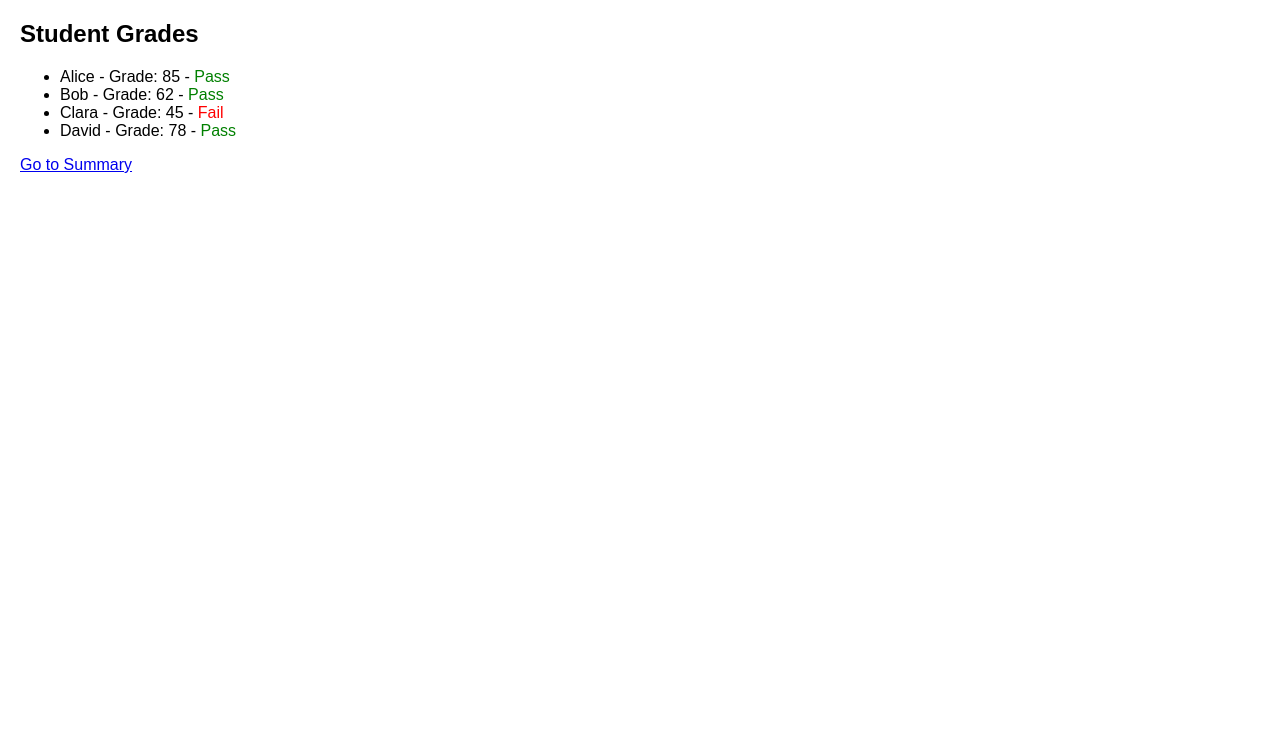
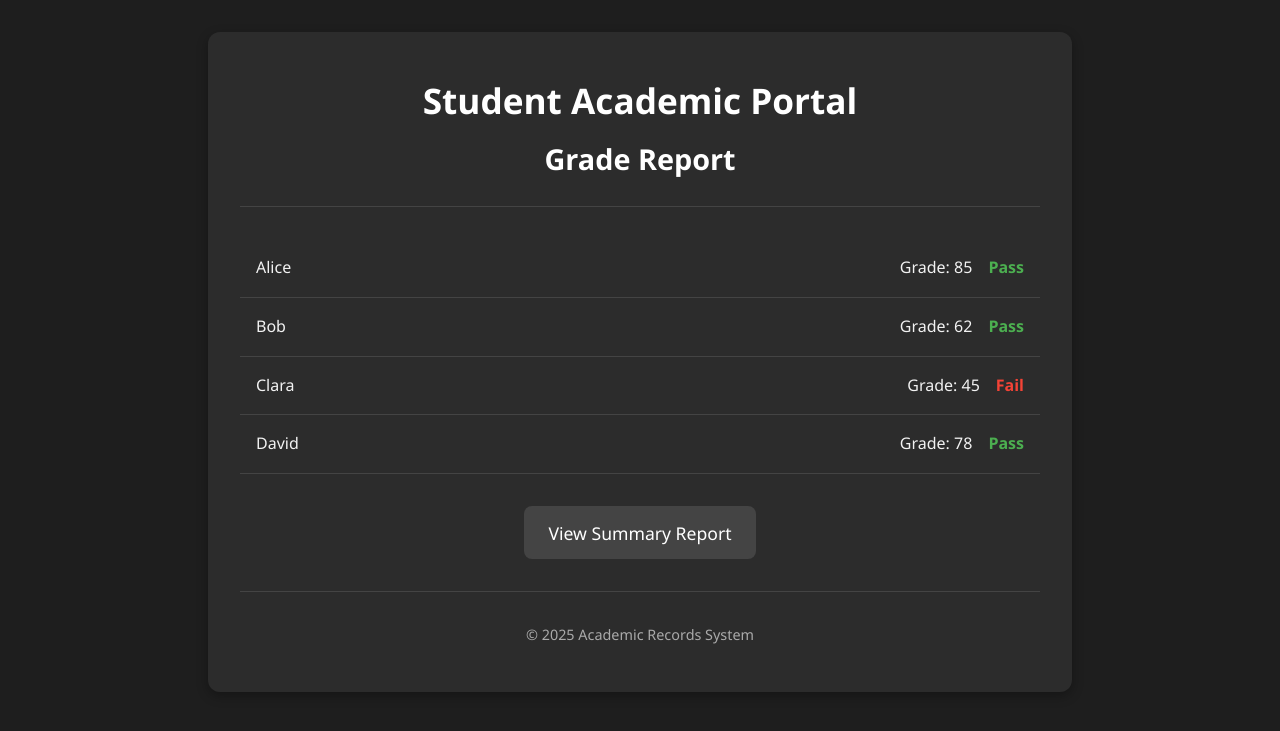
Before and after one commit to zyx-0314/AD-Task-23, a PHP site: page / in a window 1280 px wide. Shown: the top 731 px of the page. Run offline with PHP 8.4, Linux system fonts and the light colour scheme.

Commit message:
refactor(index.php) i added design for page 1

```diff
--- a/index.php
+++ b/index.php
@@ -1,38 +1,160 @@
-<!-- index.php -->
 <!DOCTYPE html>
-<html>
+<html lang="en">
 <head>
-    <title>Student Grades</title>
+    <meta charset="UTF-8">
+    <meta name="viewport" content="width=device-width, initial-scale=1.0">
+    <title>Student Grades Report</title>
     <style>
-        body { font-family: Arial; margin: 20px; }
-        .pass { color: green; }
-        .fail { color: red; }
+        :root {
+            --primary-bg: #1e1e1e;
+            --secondary-bg: #2c2c2c;
+            --text-primary: #f2f2f2;
+            --text-secondary: #ffffff;
+            --pass-color: #4CAF50;
+            --fail-color: #F44336;
+            --border-color: #444;
+            --button-bg: #444;
+            --button-hover: #666;
+            --shadow: 0 4px 12px rgba(0, 0, 0, 0.3);
+        }
+
+        body {
+            font-family: 'Segoe UI', Tahoma, Geneva, Verdana, sans-serif;
+            background-color: var(--primary-bg);
+            color: var(--text-primary);
+            margin: 0;
+            padding: 0;
+            line-height: 1.6;
+        }
+
+        .container {
+            background-color: var(--secondary-bg);
+            padding: 2rem;
+            width: 90%;
+            max-width: 800px;
+            margin: 2rem auto;
+            border-radius: 12px;
+            box-shadow: var(--shadow);
+        }
+
+        .header {
+            text-align: center;
+            margin-bottom: 2rem;
+            padding-bottom: 1rem;
+            border-bottom: 1px solid var(--border-color);
+        }
+
+        h1, h2 {
+            color: var(--text-secondary);
+            margin: 0.5rem 0;
+        }
+
+        h1 {
+            font-size: 2.2rem;
+        }
+
+        h2 {
+            font-size: 1.8rem;
+        }
+
+        .grades-list {
+            list-style: none;
+            padding: 0;
+            margin: 0;
+        }
+
+        .grades-list li {
+            padding: 1rem;
+            border-bottom: 1px solid var(--border-color);
+            display: flex;
+            justify-content: space-between;
+            align-items: center;
+        }
+
+        .student-name {
+            font-weight: 500;
+        }
+
+        .grade-status {
+            display: flex;
+            align-items: center;
+            gap: 1rem;
+        }
+
+        .pass {
+            color: var(--pass-color);
+            font-weight: bold;
+        }
+
+        .fail {
+            color: var(--fail-color);
+            font-weight: bold;
+        }
+
+        .navigation {
+            display: flex;
+            justify-content: center;
+            margin-top: 2rem;
+        }
+
+        .nav-button {
+            background-color: var(--button-bg);
+            color: white;
+            padding: 0.8rem 1.5rem;
+            text-decoration: none;
+            border-radius: 8px;
+            font-size: 1.1rem;
+            transition: background-color 0.3s;
+        }
+
+        .nav-button:hover {
+            background-color: var(--button-hover);
+        }
+
+        footer {
+            text-align: center;
+            margin-top: 2rem;
+            padding-top: 1rem;
+            border-top: 1px solid var(--border-color);
+            font-size: 0.9rem;
+            color: #aaa;
+        }
     </style>
 </head>
 <body>
+    <div class="container">
+        <header class="header">
+            <h1>Student Academic Portal</h1>
+            <h2>Grade Report</h2>
+        </header>
 
-<h2>Student Grades</h2>
-
+        <main>
+            <ul class="grades-list">
                 <?php
                 $students = ["Alice" => 85, "Bob" => 62, "Clara" => 45, "David" => 78];
 
-echo "<ul>";
                 foreach ($students as $name => $grade) {
                     echo "<li>";
-    echo "$name - Grade: $grade - ";
-
-    if ($grade >= 60) {
-        echo "<span class='pass'>Pass</span>";
-    } else {
-        echo "<span class='fail'>Fail</span>";
-    }
-
+                    echo "<span class='student-name'>$name</span>";
+                    echo "<div class='grade-status'>";
+                    echo "<span>Grade: $grade</span>";
+                    echo ($grade >= 60)
+                        ? "<span class='pass'>Pass</span>"
+                        : "<span class='fail'>Fail</span>";
+                    echo "</div>";
                     echo "</li>";
                 }
-echo "</ul>";
                 ?>
+            </ul>
+        </main>
 
-<a href="./page/index.php">Go to Summary</a>
+        <div class="navigation">
+            <a href="./page/index.php" class="nav-button">View Summary Report</a>
+        </div>
 
+        <footer>
+            <p>© <?php echo date("Y"); ?> Academic Records System</p>
+        </footer>
+    </div>
 </body>
 </html>
```
Lines whose indentation alone changed are shown as unchanged.
